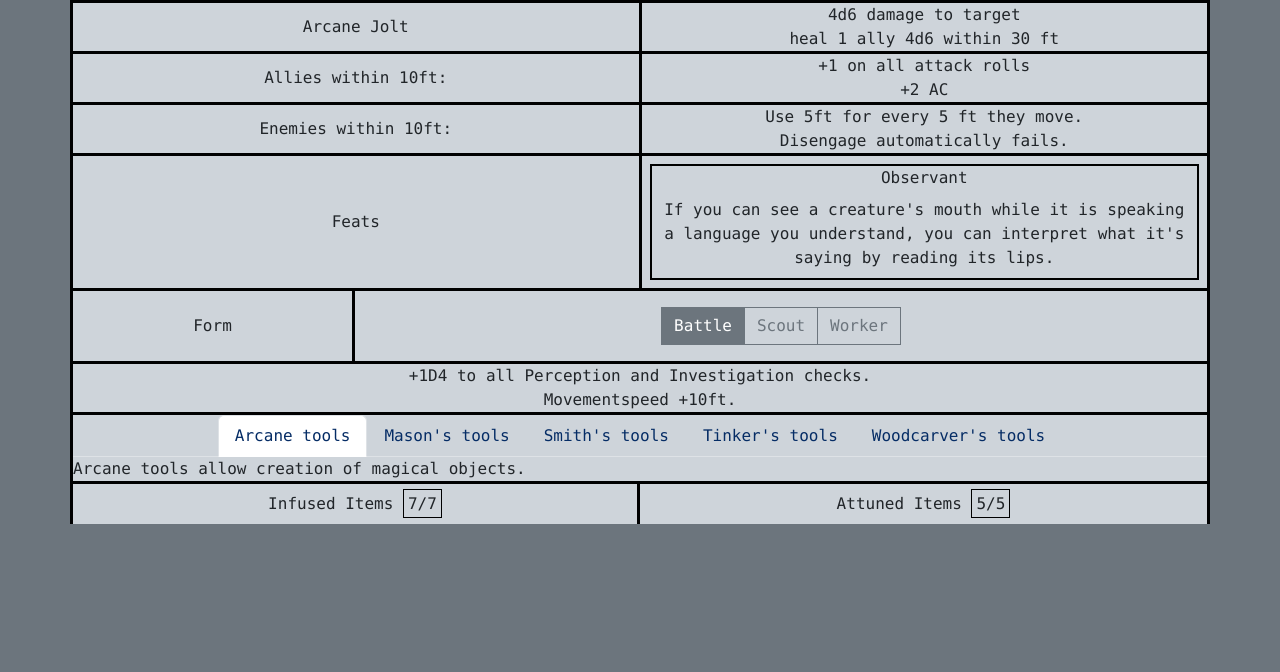
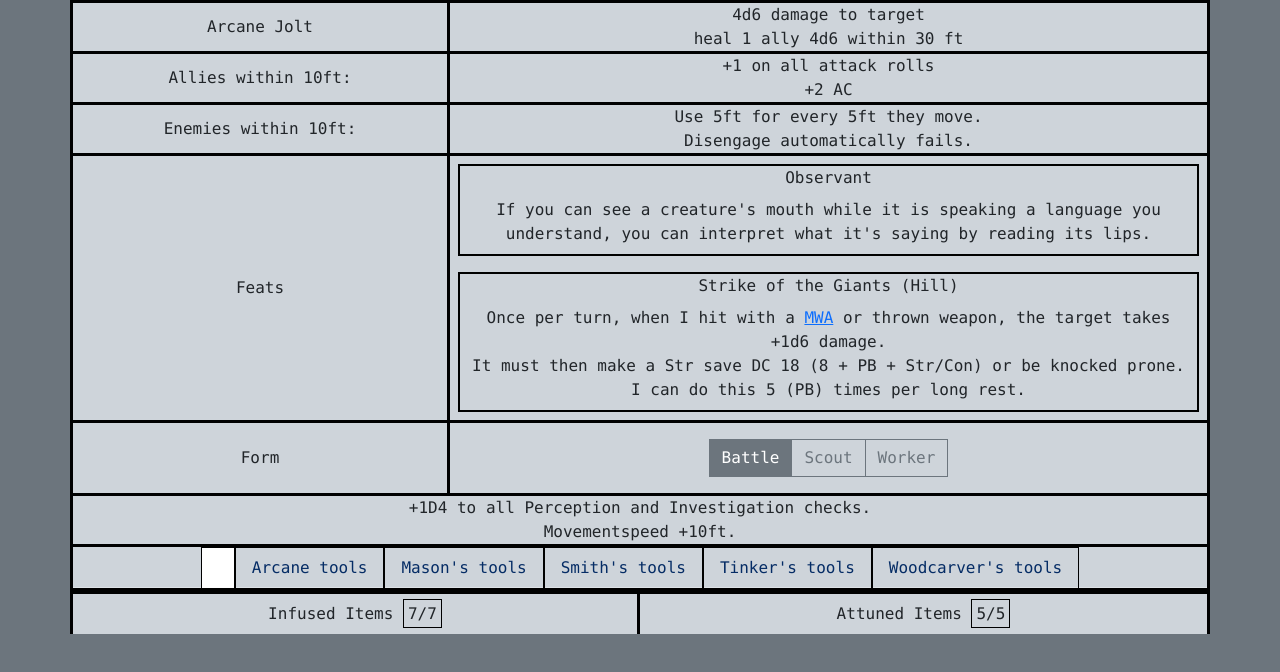
Before and after one commit to No-RocketScience/No-RocketScience.github.io, a plain HTML site: page index.html in a window 1280 px wide. Drawn offline with nearby package versions, Linux system fonts and the light colour scheme; a script that the page names is missing.

Commit message:
added feat and tooltips, improved style

```diff
--- /dev/null
+++ b/css/main.css
@@ -0,0 +1,3 @@
+.tab-pane p:last-of-type {
+    margin-bottom: 0;
+}
--- a/index.html
+++ b/index.html
@@ -9,6 +9,11 @@
 
     <link href="https://cdn.jsdelivr.net/npm/bootstrap@5.3.3/dist/css/bootstrap.min.css" rel="stylesheet"
         integrity="sha384-QWTKZyjpPEjISv5WaRU9OFeRpok6YctnYmDr5pNlyT2bRjXh0JMhjY6hW+ALEwIH" crossorigin="anonymous">
+    <link href="css/main.css" rel="stylesheet">
+
+    <!--script src="https://cdn.jsdelivr.net/npm/bootstrap@5.3.3/dist/js/bootstrap.bundle.min.js"
+        integrity="sha384-YvpcrYf0tY3lHB60NNkmXc5s9fDVZLESaAA55NDzOxhy9GkcIdslK1eN7N6jIeHz"
+        crossorigin="anonymous"></script-->
     <script src="https://cdn.jsdelivr.net/npm/bootstrap@5.3.3/dist/js/bootstrap.bundle.min.js"
         integrity="sha384-YvpcrYf0tY3lHB60NNkmXc5s9fDVZLESaAA55NDzOxhy9GkcIdslK1eN7N6jIeHz"
         crossorigin="anonymous"></script>
@@ -23,7 +28,7 @@
 <body class="mx-auto bg-secondary font-monospace">
     <div class="container text-center gx-0" id="container">
         <div class="row bg-dark-subtle g-0">
-            <div class="col border border-3  border-bottom-0 border-black align-middle">
+            <div class="col-4 border border-3  border-bottom-0 border-black align-middle">
                 <div class="position-relative top-50 start-50 translate-middle">Arcane Jolt</div>
             </div>
             <div class="col border border-start-0 border-3  border-bottom-0 border-black align-middle">
@@ -32,7 +37,7 @@
             </div>
         </div>
         <div class="row bg-dark-subtle g-0">
-            <div class="col border border-3  border-bottom-0 border-black align-middle">
+            <div class="col-4 border border-3  border-bottom-0 border-black align-middle">
                 <div class="position-relative top-50 start-50 translate-middle">Allies within 10ft:</div>
             </div>
             <div class="col border border-start-0 border-3  border-bottom-0 border-black align-middle">
@@ -41,16 +46,16 @@
             </div>
         </div>
         <div class="row bg-dark-subtle g-0">
-            <div class="col border border-3  border-bottom-0 border-black align-middle">
+            <div class="col-4 border border-3  border-bottom-0 border-black align-middle">
                 <div class="position-relative top-50 start-50 translate-middle">Enemies within 10ft:</div>
             </div>
             <div class="col border border-start-0 border-3  border-bottom-0 border-black align-middle">
-                Use 5ft for every 5 ft they move.<br>
+                Use 5ft for every 5ft they move.<br>
                 Disengage automatically fails.
             </div>
         </div>
         <div class="row bg-dark-subtle g-0">
-            <div class="col border border-3  border-bottom-0 border-black align-middle">
+            <div class="col-4 border border-3  border-bottom-0 border-black align-middle">
                 <div class="position-relative top-50 start-50 translate-middle">Feats</div>
             </div>
             <div class="col border border-start-0 border-3  border-bottom-0 border-black align-middle">
@@ -60,6 +65,18 @@
                         <div class="p-2">
                             If you can see a creature's mouth while it is speaking a language you understand, you can
                             interpret what it's saying by reading its lips.</div>
+                    </div>
+                </div>
+                <div class="row gx-0 p-2">
+                    <div class="col-12 border border-black border-2 border-bottom-0">Strike of the Giants (Hill)</div>
+                    <div class="col-12 border border-black border-2 border-top-0">
+                        <div class="p-2">
+                            Once per turn, when I hit with a <a href="#" data-bs-toggle="tooltip"
+                                data-bs-title="melee weapon attack">MWA</a> or thrown weapon, the target takes +1d6
+                            damage.<br>
+                            It must then make a Str save DC 18 (8 + PB + Str/Con) or be knocked prone.<br>
+                            I can do this 5 (PB) times per long rest.
+                        </div>
                     </div>
                 </div>
                 <div class="row gx-0 p-2 d-none">
@@ -75,7 +92,7 @@
             </div>
         </div>
         <div class="row bg-dark-subtle g-0 forms">
-            <div class="col-3 border border-3 border-black align-middle">
+            <div class="col-4 border border-3 border-black align-middle">
                 <div class="position-relative top-50 start-50 translate-middle">Form</div>
             </div>
             <div class="col border border-start-0 border-3 border-black align-middle py-3">
@@ -108,29 +125,41 @@
         </div>
         <div class="mx-auto bg-dark-subtle g-0 text-start">
             <nav class="border border-3 border-bottom-0 border-black">
-                <div class="nav nav-tabs" id="nav-tab" role="tablist">
-                    <button class="text-primary-emphasis nav-link active ms-auto" id="nav-arcane-tab"
-                        data-bs-toggle="tab" data-bs-target="#nav-arcane" type="button" role="tab"
+                <div class="nav nav-tabs justify-content-center" id="nav-tab" role="tablist">
+                    <button
+                        class="text-primary-emphasis nav-link border border-black border-1 border-bottom-0 rounded-top-0 active"
+                        id="nav-empty-tab" data-bs-toggle="tab" data-bs-target="#nav-empty" type="button" role="tab"
+                        aria-controls="nav-empty" aria-selected="true"> </button>
+                    <button
+                        class="text-primary-emphasis nav-link border border-black border-1 border-bottom-0 rounded-top-0"
+                        id="nav-arcane-tab" data-bs-toggle="tab" data-bs-target="#nav-arcane" type="button" role="tab"
                         aria-controls="nav-arcane" aria-selected="true">Arcane tools</button>
-                    <button class="text-primary-emphasis nav-link" id="nav-mason-tab" data-bs-toggle="tab"
-                        data-bs-target="#nav-mason" type="button" role="tab" aria-controls="nav-mason"
-                        aria-selected="false">Mason's
+                    <button
+                        class="text-primary-emphasis nav-link border border-black border-1 border-bottom-0 rounded-top-0"
+                        id="nav-mason-tab" data-bs-toggle="tab" data-bs-target="#nav-mason" type="button" role="tab"
+                        aria-controls="nav-mason" aria-selected="false">Mason's
                         tools</button>
-                    <button class="text-primary-emphasis nav-link" id="nav-smith-tab" data-bs-toggle="tab"
-                        data-bs-target="#nav-smith" type="button" role="tab" aria-controls="nav-smith"
-                        aria-selected="false">Smith's
+                    <button
+                        class="text-primary-emphasis nav-link border border-black border-1 border-bottom-0 rounded-top-0"
+                        id="nav-smith-tab" data-bs-toggle="tab" data-bs-target="#nav-smith" type="button" role="tab"
+                        aria-controls="nav-smith" aria-selected="false">Smith's
                         tools</button>
-                    <button class="text-primary-emphasis nav-link" id="nav-tinker-tab" data-bs-toggle="tab"
-                        data-bs-target="#nav-tinker" type="button" role="tab" aria-controls="nav-tinker"
-                        aria-selected="false">Tinker's
+                    <button
+                        class="text-primary-emphasis nav-link border border-black border-1 border-bottom-0 rounded-top-0"
+                        id="nav-tinker-tab" data-bs-toggle="tab" data-bs-target="#nav-tinker" type="button" role="tab"
+                        aria-controls="nav-tinker" aria-selected="false">Tinker's
                         tools</button>
-                    <button class="text-primary-emphasis nav-link me-auto" id="nav-woodcarver-tab" data-bs-toggle="tab"
-                        data-bs-target="#nav-woodcarver" type="button" role="tab" aria-controls="nav-woodcarver"
-                        aria-selected="false">Woodcarver's tools</button>
+                    <button
+                        class="text-primary-emphasis nav-link border border-black border-1 border-bottom-0 rounded-top-0"
+                        id="nav-woodcarver-tab" data-bs-toggle="tab" data-bs-target="#nav-woodcarver" type="button"
+                        role="tab" aria-controls="nav-woodcarver" aria-selected="false">Woodcarver's tools</button>
                 </div>
             </nav>
-            <div class="tab-content border border-3 border-top-0 border-bottom-0 border-black" id="nav-tabContent">
-                <div class="tab-pane fade show active" id="nav-arcane" role="tabpanel" aria-labelledby="nav-arcane-tab"
+            <div class="tab-content border border-3 border-top-1 border-bottom-0 border-black px-3" id="nav-tabContent">
+                <div class="tab-pane fade show active" id="nav-empty" role="tabpanel" aria-labelledby="nav-empty-tab"
+                    tabindex="0">
+                </div>
+                <div class="tab-pane fade show" id="nav-arcane" role="tabpanel" aria-labelledby="nav-arcane-tab"
                     tabindex="0">
                     Arcane tools allow creation of magical objects.
                 </div>
--- a/js/main.js
+++ b/js/main.js
@@ -1,8 +1,14 @@
 $(function () {
+    initializeTooltips();
     addInfusions();
     applyData();
     addButtonChangeHandlers();
 });
+
+function initializeTooltips() {
+    const tooltipTriggerList = document.querySelectorAll('[data-bs-toggle="tooltip"]')
+    const tooltipList = [...tooltipTriggerList].map(tooltipTriggerEl => new bootstrap.Tooltip(tooltipTriggerEl))
+}
 
 function addInfusions() {
     for (let i = 0; i < infusions.length; i++) {
```
